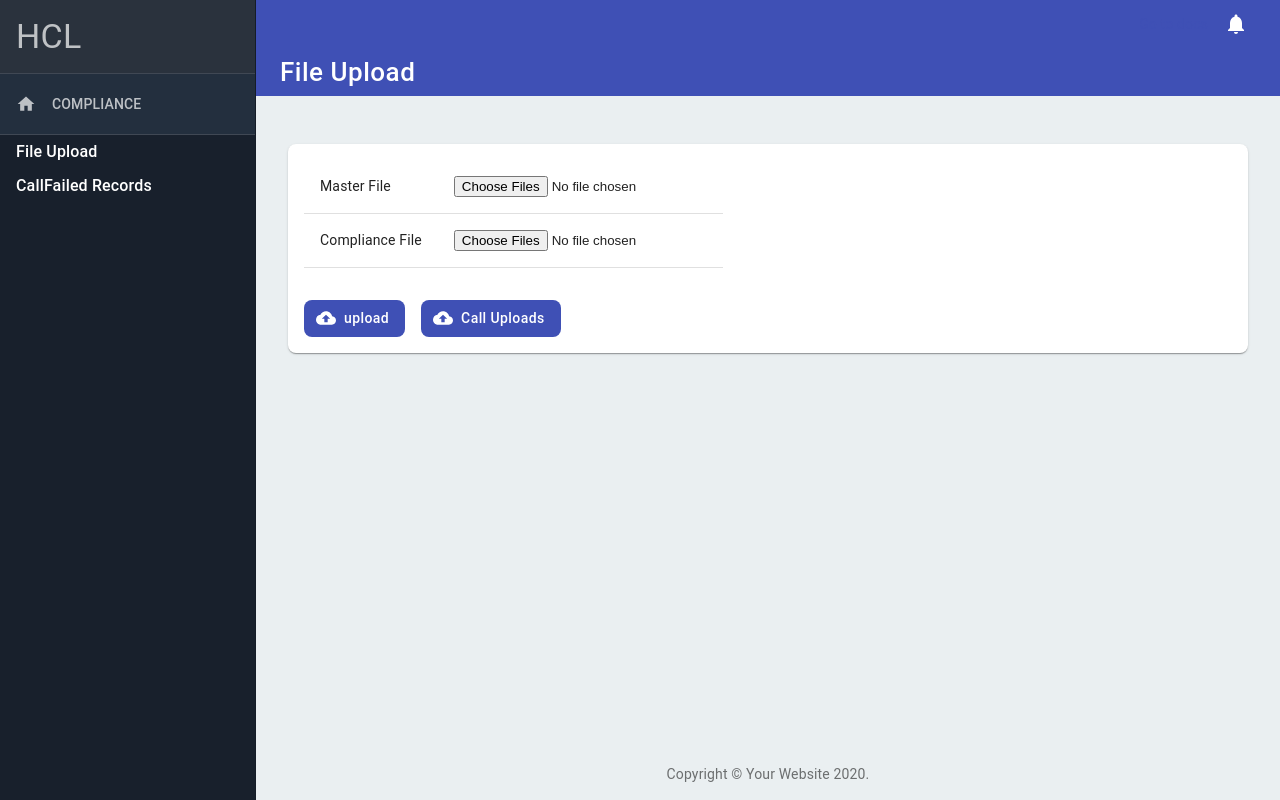
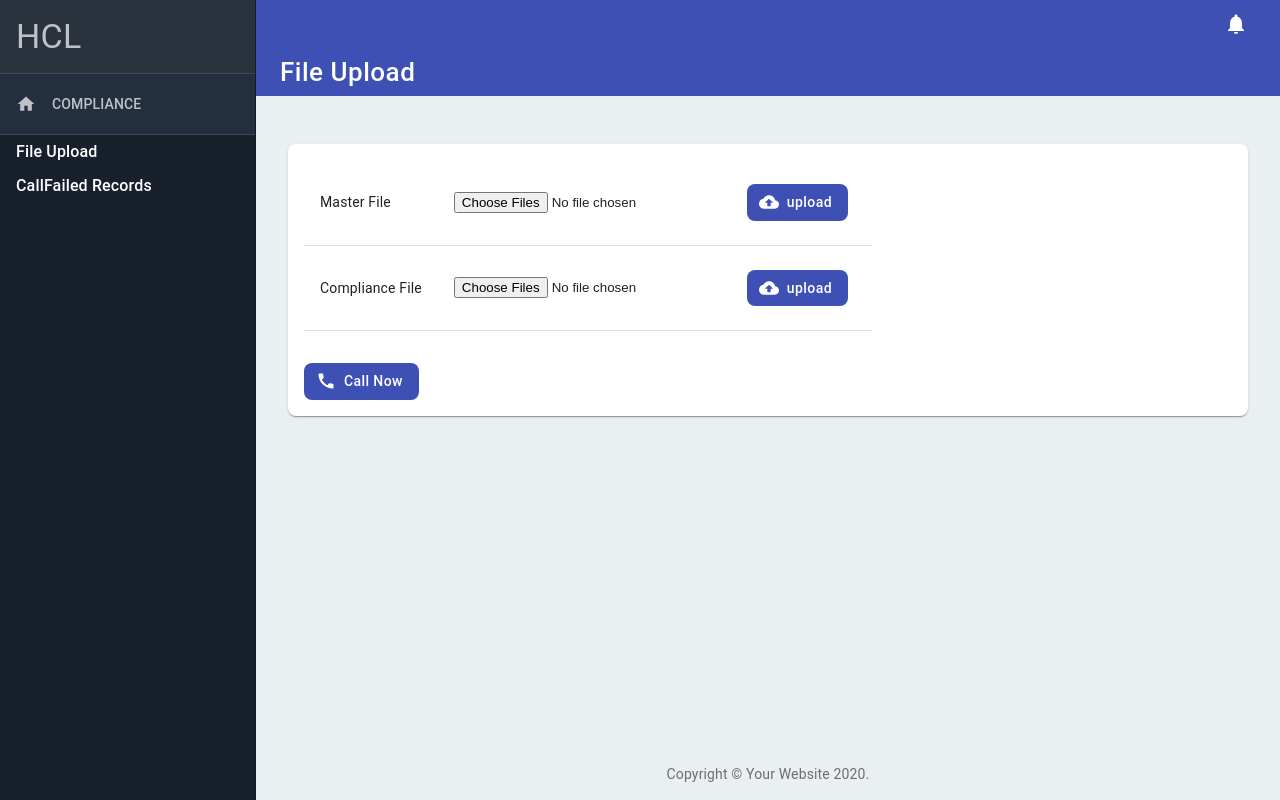
Before and after one commit to siva3060/paperbase, a React (Create React App) app: page / in a window 1280 px wide. Built offline with nearby package versions, Linux system fonts and the light colour scheme.

Commit message:
Updated the code for compliance

```diff
--- a/src/Compliance/FileUpload.js
+++ b/src/Compliance/FileUpload.js
@@ -1,10 +1,8 @@
 import InputBase from '@material-ui/core/InputBase'
-
 import TextField from '@material-ui/core/TextField';
 import { TableCell } from '@material-ui/core';
 import { TableRow } from '@material-ui/core';
 import { withStyles, makeStyles } from '@material-ui/core/styles';
-//import Dropzone from 'react-dropzone';
 import Card from '@material-ui/core/Card';
 import CardActions from '@material-ui/core/CardActions';
 import { CardContent } from '@material-ui/core'
@@ -14,7 +12,10 @@ import Input from '@material-ui/core/Input'
 import React,{useState} from 'react'
 import axios from 'axios'
 import Button from '@material-ui/core/Button';
+
+//Importing Icons
 import CloudUploadIcon from '@material-ui/icons/CloudUpload';
+import CallIcon from '@material-ui/icons/Call';
 
 
 //TODO :
@@ -54,59 +55,56 @@ const useStyles	= makeStyles((theme) => ({
 function FileUpload(){
 
 	const classes = useStyles();
+
 	const [masterFile,setMasterFile] = useState(null);
 	const [complianceFile,setComplianceFile] = useState(null);
 	const [uploadCompleted,setUploadCompleted] = useState(false);
 
 
-	const connectAndResponse =  (formData) => {
+	const connectAndResponse =  (formData,endpoint) => {
+
+	  	var endPoint = "http://15.188.74.126:8086/"+endpoint
 	 axios({
-		 url:"http://15.188.74.126:8086/compliance-csv",
+		 url:endPoint,
 		 method:'POST',
 		 data:formData,
 	 }).then((response)=>{
 		 console.log("Repsone from the server ");
 		 console.log(response);
-		 if(response.statue == 'OK' || response.statue == '200'){
-			 setUploadCompleted(true);
-		 }
-	 });
+		 });
 	//method to connect and get respone
 	}
 
 
 
 	//after the submit button clicked
-	const onClickHandler=()=>{
-		if(isValidComplianceFile() && isValidMasterFile()){
-		const formData = new FormData();
-		console.log(complianceFile);
-		console.log(masterFile);
-		formData.append('file',complianceFile);
-		formData.append('file',masterFile);
-		console.log(formData);
-		const resp = connectAndResponse(formData);
-		alert("File has been uploaded")
-		//use the axios API to send the file
-		}
-		else
-		{
-		alert("Enter a file with valid format");
-		}
+	const handleMasterClick=()=>{
+		if(isValidMasterFile()){
+		const masterFormData = new FormData();
+		masterFormData.append('file',masterFile);
+		const masterResp = connectAndResponse(masterFormData,"master-compliance-csv");
+			alert("Master file has been uploaded")
 	//end of Onclickhandler
 	}
+	}
 
-	const handleUploadCall = () => {
-		if(uploadCompleted){
+	const handleComplianceClick=()=>{
+		if(isValidComplianceFile()){
+		const complianceFormData = new FormData();
+		complianceFormData.append('file',complianceFile);
+		const complianceResp = connectAndResponse(complianceFormData,"compliance-csv");
+			alert("compliance file has been uploaded")
+	//end of Onclickhandler
+	}
+	}
+
+	const handleCall = () => {
 	 axios({
 		 url:"http://15.188.74.126:8086/compliance",
 		 method:'GET',
 	 }).then((response)=>{
 		 console.log(response);
 	 });
-		}else{
-			alert("File not uploaded yet")
-		}
 	}
 
 	const isValidComplianceFile = ()=>{
@@ -122,6 +120,7 @@ function FileUpload(){
 		}
 	}
 
+
 	const isValidMasterFile=()=> {
 	      const masterFileLength = masterFile.name.split(".");
 	      const masterFileExtension = masterFileLength[1];
@@ -136,12 +135,11 @@ function FileUpload(){
 	//end of is ValidFile Method
 	}
 
-	const checkUploadStatus = ()=>{
-	}
 
 	return(
 		<Card className={classes.root}>
 		  <CardContent>
+
 			<TableRow>
 				<StyledTableCell variant="header">
 					Master File
@@ -153,7 +151,17 @@ function FileUpload(){
 					 multiple
 					 type="file" />
 				</TableCell>
+				<TableCell>
+					<Button variant="contained"
+					color="primary"
+					className = {classes.button}
+					onClick={handleMasterClick}
+					startIcon={<CloudUploadIcon />}>
+						upload
+					</Button>
+				</TableCell>
 			</TableRow>
+
 			<TableRow>
 				<StyledTableCell variant ="header">
 				     Compliance File
@@ -165,6 +173,15 @@ function FileUpload(){
 					 multiple
 					 type="file" />
 				</TableCell>
+				<TableCell>
+					<Button variant="contained"
+					color="primary"
+					className = {classes.button}
+					onClick={handleComplianceClick}
+					startIcon={<CloudUploadIcon />}>
+						upload
+					</Button>
+				</TableCell>
 			</TableRow>
 		  </CardContent>
 
@@ -172,16 +189,9 @@ function FileUpload(){
 			<Button variant="contained"
 			color="primary"
 			className = {classes.button}
-			onClick={onClickHandler}
-			startIcon={<CloudUploadIcon />}>
-				upload
-			</Button>
-			<Button variant="contained"
-			color="primary"
-			className = {classes.button}
-			onClick={handleUploadCall}
-			startIcon={<CloudUploadIcon />}>
-				Call Uploads
+			onClick={handleCall}
+			startIcon={<CallIcon />}>
+				 Call Now
 			</Button>
 		  </CardActions>
 		</Card>
```
